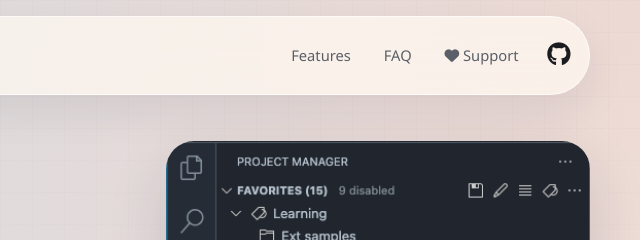
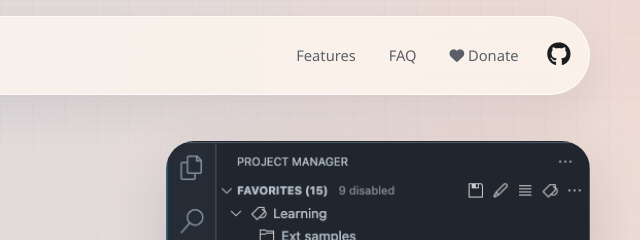
Before and after one commit to alefragnani/vscode-project-manager, a website: page index.html in a window 1280 px wide. Shown: the top 240 px of the page, 640-1280 px from the left. Drawn offline with Linux system fonts and the light colour scheme.

Commit message:
feat: add animated GIF for Save Project command and update support section to donate

```diff
--- a/index.html
+++ b/index.html
@@ -27,7 +27,7 @@
             <nav id="top-nav" class="top-nav" aria-label="Primary navigation">
                 <a href="#features">Features</a>
                 <a href="#faq">FAQ</a>
-                <a href="#support"><i class="fa fa-heart" aria-hidden="true"></i> Support</a>
+                <a href="#donate"><i class="fa fa-heart" aria-hidden="true"></i> Donate</a>
             </nav>
             <div class="header-actions">
                 <a href="https://github.com/alefragnani/vscode-project-manager" aria-label="GitHub" title="GitHub">
@@ -56,9 +56,6 @@
                     </ul>
                 </div>
                 <div class="hero-visual">
-                    <!-- <div class="hero-card hero-card-logo">
-                        <img src="images/vscode-project-manager-logo-readme.png" alt="Project Manager logo">
-                    </div> -->
                     <div class="hero-card hero-card-shot">
                         <img src="images/vscode-project-manager-side-bar.png" alt="Project Manager side bar screenshot">
                     </div>
@@ -124,10 +121,6 @@
                             <h3>Save Project</h3>
                             <p>Turn the current folder or workspace into a favorite with a suggested name and a lightweight command-driven flow.</p>
                         </div>
-                        <!-- <div>
-                            <h3>Edit Projects</h3>
-                            <p>Customize names, paths, tags, enabled state, and profiles in the projects file. Home shortcuts like <code>~</code> and <code>$home</code> are supported.</p>
-                        </div> -->
                         <div>
                             <h3>Open from anywhere</h3>
                             <p>Use the project picker to reopen favorites in the current window or a new one, depending on how you want to switch context.</p>
@@ -136,11 +129,8 @@
                 </div>
                 <div class="spotlight-visual stack">
                     <figure class="media-card">
-                        <img src="images/project-manager-save.png" alt="Save Project command screenshot">
+                        <img src="images/project-manager-save-and-list.gif" alt="Save Project command screenshot">
                     </figure>
-                    <!-- <figure class="media-card">
-                        <img src="images/project-manager-edit-corrupted-projectsJson.png" alt="Projects JSON validation screenshot">
-                    </figure> -->
                 </div>
             </section>
 
@@ -242,9 +232,6 @@
                     </p>
                 </div>
                 <div class="sidebar-grid">
-                    <!-- <figure class="media-card">
-                        <img src="images/vscode-project-manager-side-bar.png" alt="Project Manager side bar">
-                    </figure> -->
                     <figure class="media-card">
                         <img src="images/vscode-project-manager-side-bar-tags.gif" alt="Project tags in the side bar">
                     </figure>
@@ -280,9 +267,9 @@
                 </div>
             </section>
 
-            <section class="support-section" id="support">
+            <section class="support-section" id="donate">
                 <div class="section-heading">
-                    <p class="eyebrow">Support</p>
+                    <p class="eyebrow">Donate</p>
                     <h2>Support the extension if it saves you time every day.</h2>
                 </div>
                 <div class="support-grid">
@@ -295,15 +282,6 @@
                             <a class="text-link" href="https://www.patreon.com/alefragnani">Patreon</a>
                         </div>
                     </article>
-                    <!-- <article>
-                        <h3>Install and configure</h3>
-                        <p>Use the Visual Studio Code Marketplace to install the extension, then tune its behavior through the standard VS Code settings experience.</p>
-                        <div class="link-row">
-                            <a class="text-link" href="https://marketplace.visualstudio.com/items?itemName=alefragnani.project-manager">Marketplace</a>
-                            <a class="text-link" href="https://code.visualstudio.com/docs/getstarted/settings">VS Code Settings</a>
-                            <a class="text-link" href="https://code.visualstudio.com/docs/editor/extension-gallery">Extension Gallery</a>
-                        </div>
-                    </article> -->
                 </div>
             </section>
         </main>
@@ -311,16 +289,6 @@
 
     </div>
     <footer class="site-footer">
-        <!-- <div>
-            <strong>Project Manager</strong>
-            <p>Save favorites. Detect repositories. Switch contexts without friction.</p>
-        </div>
-        <div class="footer-links">
-            <a href="https://github.com/alefragnani/vscode-project-manager">Source</a>
-            <a href="https://open-vsx.org/extension/alefragnani/project-manager">Open VSX</a>
-            <a href="LICENSE.md">GPL-3.0</a>
-        </div> -->
-
         <div class="footer-social">
             <a href="https://twitter.com/someone" target="_blank" rel="noopener noreferrer" aria-label="Twitter"><i class="fa-brands fa-x-twitter"></i></a>
             <a href="https://github.com/someone" target="_blank" rel="noopener noreferrer" aria-label="GitHub"><i class="fa-brands fa-github"></i></a>
--- a/styles.css
+++ b/styles.css
@@ -586,9 +586,7 @@ code {
 }
 
 .settings-grid,
-/* .support-grid, */
 .remotes-grid {
-/* .sidebar-grid  */
     grid-template-columns: repeat(2, minmax(0, 1fr));
 }
 
@@ -601,7 +599,6 @@ code {
 .text-link,
 .footer-links a {
     color: var(--accent-strong);
-    /* font-weight: 600; */
 }
 
 /* ── Site footer ── */
```
Also changed, not shown: 1 other file.
